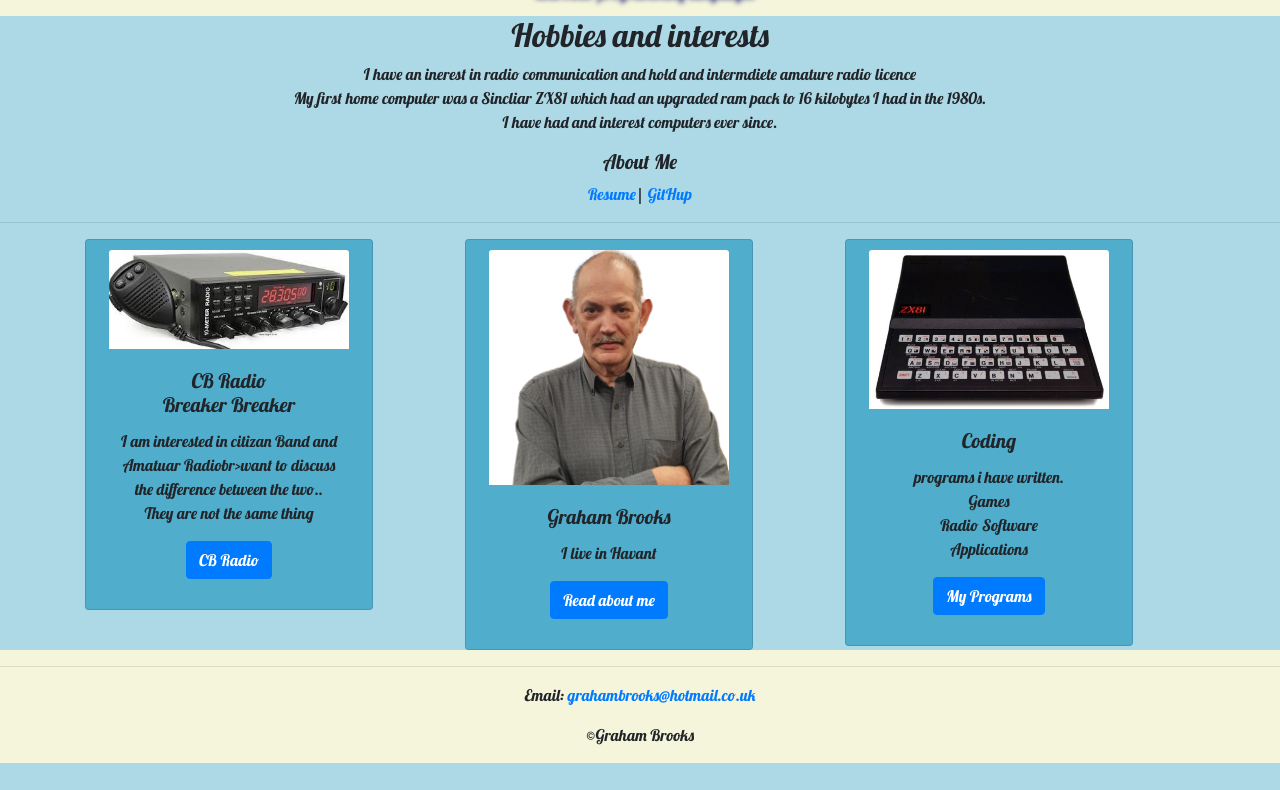
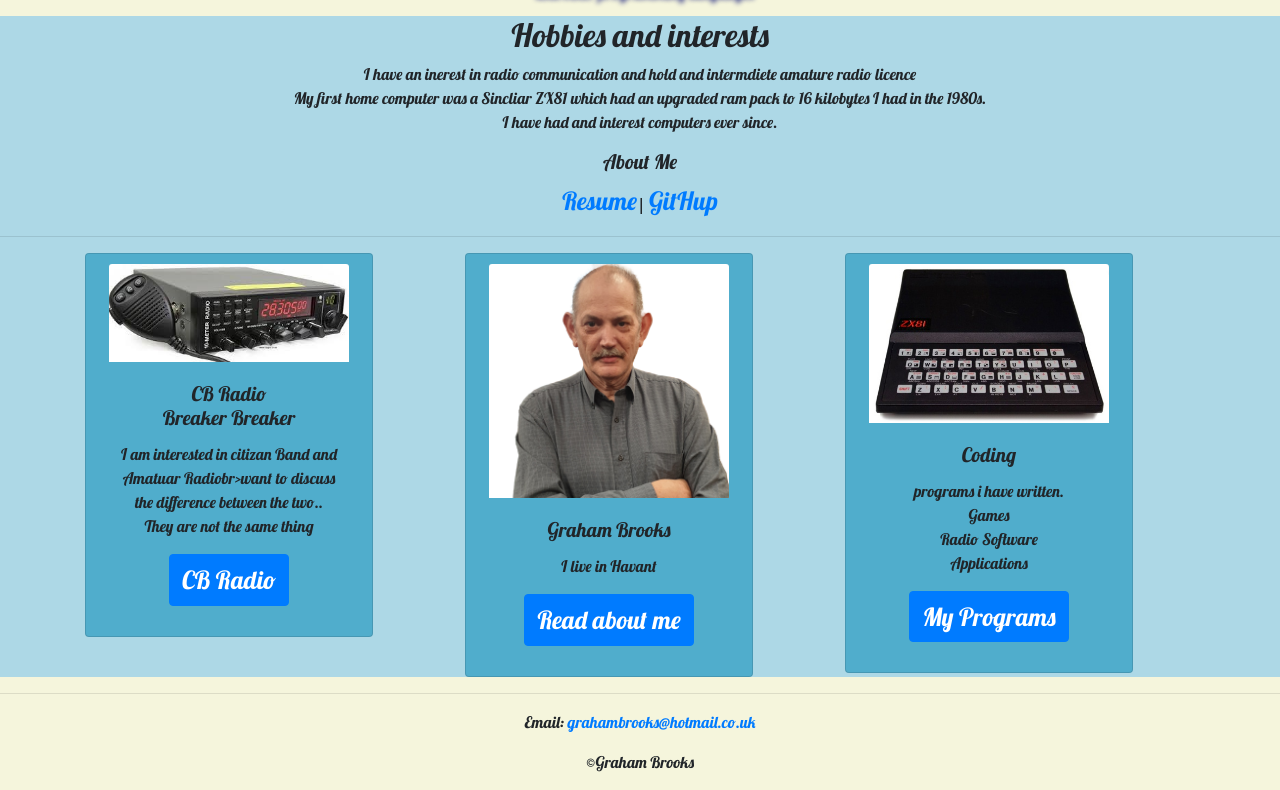
Before and after one commit to grbrooks/my-cvprofile, a PHP site: page / in a window 1280 px wide. Shown: the part 128-918 px from the top of the page. Before the commit the page ends 891 px from the top, so only its background shows below. Run offline with PHP 8.4, Linux system fonts and the light colour scheme.

Commit message:
--- Auto-Git Commit ---

```diff
--- a/css/styles.css
+++ b/css/styles.css
@@ -16,13 +16,13 @@ Body {
 }
 .jumbotron-fluid{
     background-color: lightblue;
+}
 
-
-}
 
 .jumbotron-fluid a{
     text-decoration: none;
 text-align: center;
+font-size: 25px;
 
 }
 .card-img-top{
--- a/index.html
+++ b/index.html
@@ -33,7 +33,7 @@
             computer was a Sincliar ZX81 which had an upgraded ram pack to 16 kilobytes I had in the 1980s.<br>I have
             had and interest computers ever since. </p>
         <h5> About Me</h5>
-        <p><a href="resume.html">Resume</a>| <a href="https://github.com/grbrooks" target='_blank'>GitHup</a></p>
+        <p  id="click"><a href="resume.html">Resume</a>| <a href="https://github.com/grbrooks" target='_blank'>GitHup</a></p>
         <hr>
         <!------------Cards------------>
         <div class="container">
```
